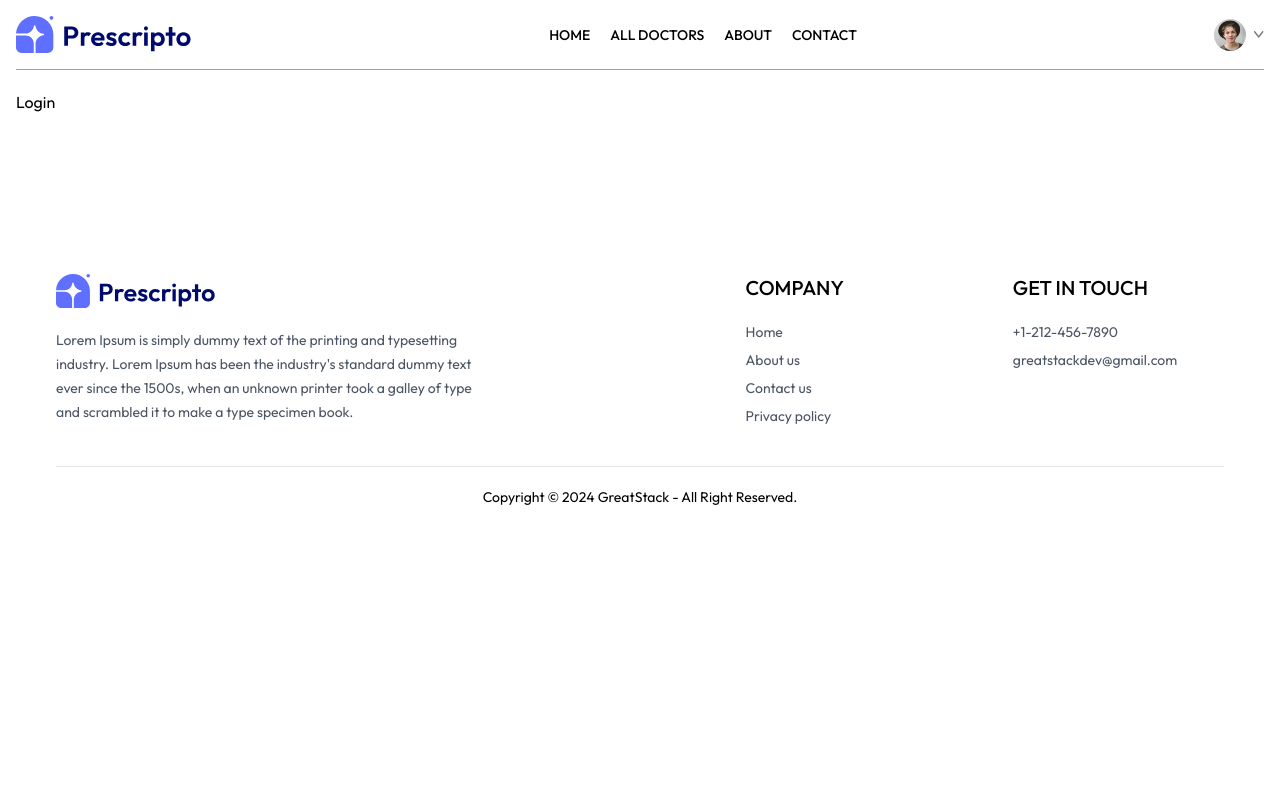
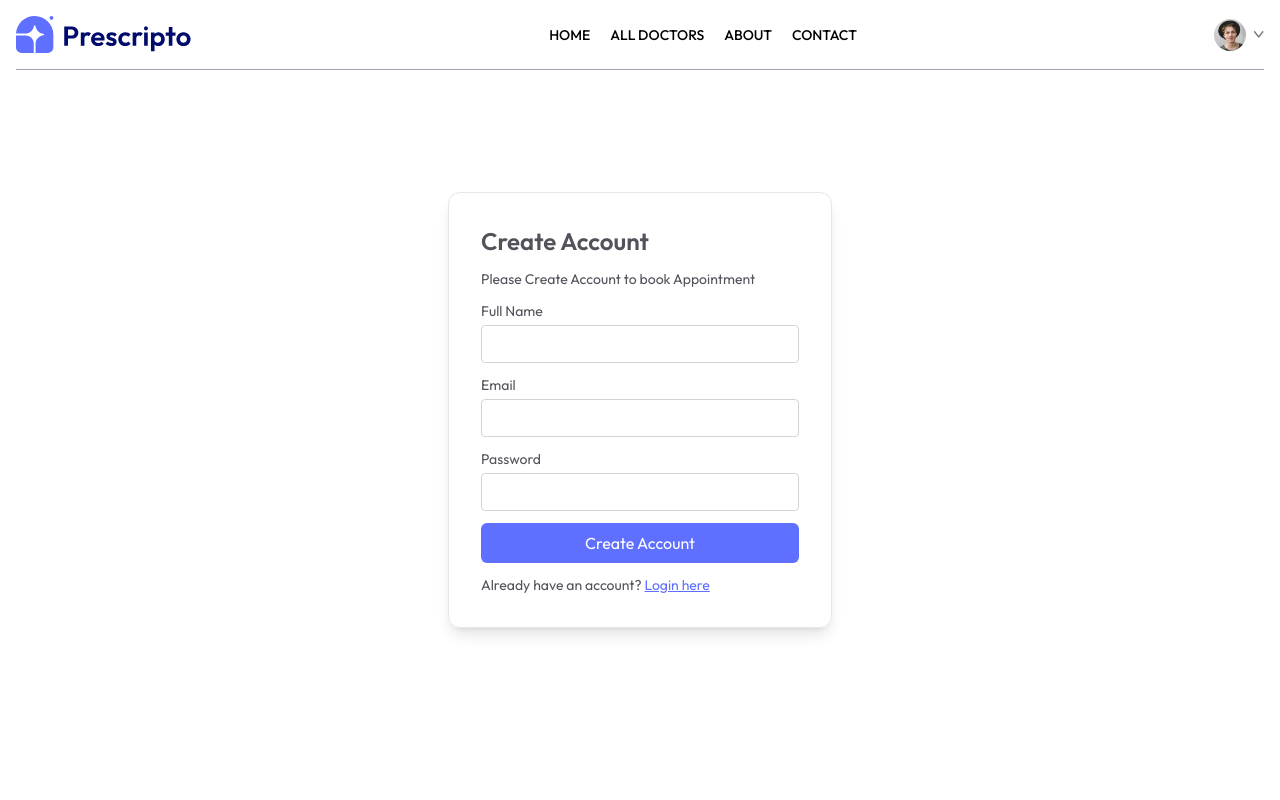
Before and after one commit to Sudarshan0306/Prescripto, a React (Vite) app in the folder frontend/: page /login in a window 1280 px wide. Shown: the top 800 px of the page. Built offline with nearby package versions, Linux system fonts and the light colour scheme.

Commit message:
complete login page

```diff
--- a/frontend/src/pages/Login.jsx
+++ b/frontend/src/pages/Login.jsx
@@ -1,9 +1,106 @@
-import React from 'react'
+import React, { useState } from "react";
 
 const Login = () => {
+  const [state, setState] = useState("Sign Up");
+
+  const [data, setData] = useState({
+    name: "",
+    email: "",
+    password: "",
+  });
+
+  const handleLoginState = () => {
+    setState("Login");
+  };
+  const handleSignUpState = () => {
+    setState("Sign Up");
+  };
+
+  const handleChange = (e) => {
+    let name = e.target.name;
+    let value = e.target.value;
+
+    setData({
+      ...data,
+      [name]: value,
+    });
+  };
+
+  const submitHandler = (e) => {
+    e.preventDefault();
+  };
   return (
-    <div>Login</div>
-  )
-}
+    <form className="min-h-[80vh] flex items-center">
+      <div className="flex flex-col m-auto items-start gap-3 p-8 min-w-[340px] sm:min-w-96 border rounded-xl text-zinc-600 text-sm shadow-lg">
+        <p className="text-2xl font-semibold">
+          {state === "Sign Up" ? "Create Account" : "Login"}
+        </p>
+        <p>
+          Please {state === "Sign Up" ? "Create Account" : "Login"} to book
+          Appointment
+        </p>
+        {state === "Sign Up" && (
+          <div className="w-full">
+            <p>Full Name</p>
+            <input
+              className="border border-zinc-300 rounded w-full p-2 mt-1"
+              type="text"
+              onChange={handleChange}
+              value={data.name}
+              required
+              name="name"
+            />
+          </div>
+        )}
+        <div className="w-full">
+          <p>Email</p>
+          <input
+            className="border border-zinc-300 rounded w-full p-2 mt-1"
+            type="email"
+            onChange={handleChange}
+            value={data.email}
+            required
+            name="email"
+          />
+        </div>
+        <div className="w-full">
+          <p>Password</p>
+          <input
+            className="border border-zinc-300 rounded w-full p-2 mt-1"
+            type="password"
+            onChange={handleChange}
+            value={data.password}
+            required
+            name="password"
+          />
+        </div>
+        <button className="bg-primary w-full text-white py-2 rounded-md text-base">
+          {state === "Sign Up" ? "Create Account" : "Login"}
+        </button>
+        {state === "Sign Up" ? (
+          <p>
+            Already have an account?{" "}
+            <span
+              onClick={handleLoginState}
+              className="text-primary underline cursor-pointer"
+            >
+              Login here
+            </span>
+          </p>
+        ) : (
+          <p>
+            Create a new account?{" "}
+            <span
+              onClick={handleSignUpState}
+              className="text-primary underline cursor-pointer"
+            >
+              Click here
+            </span>
+          </p>
+        )}
+      </div>
+    </form>
+  );
+};
 
-export default Login
+export default Login;
```
